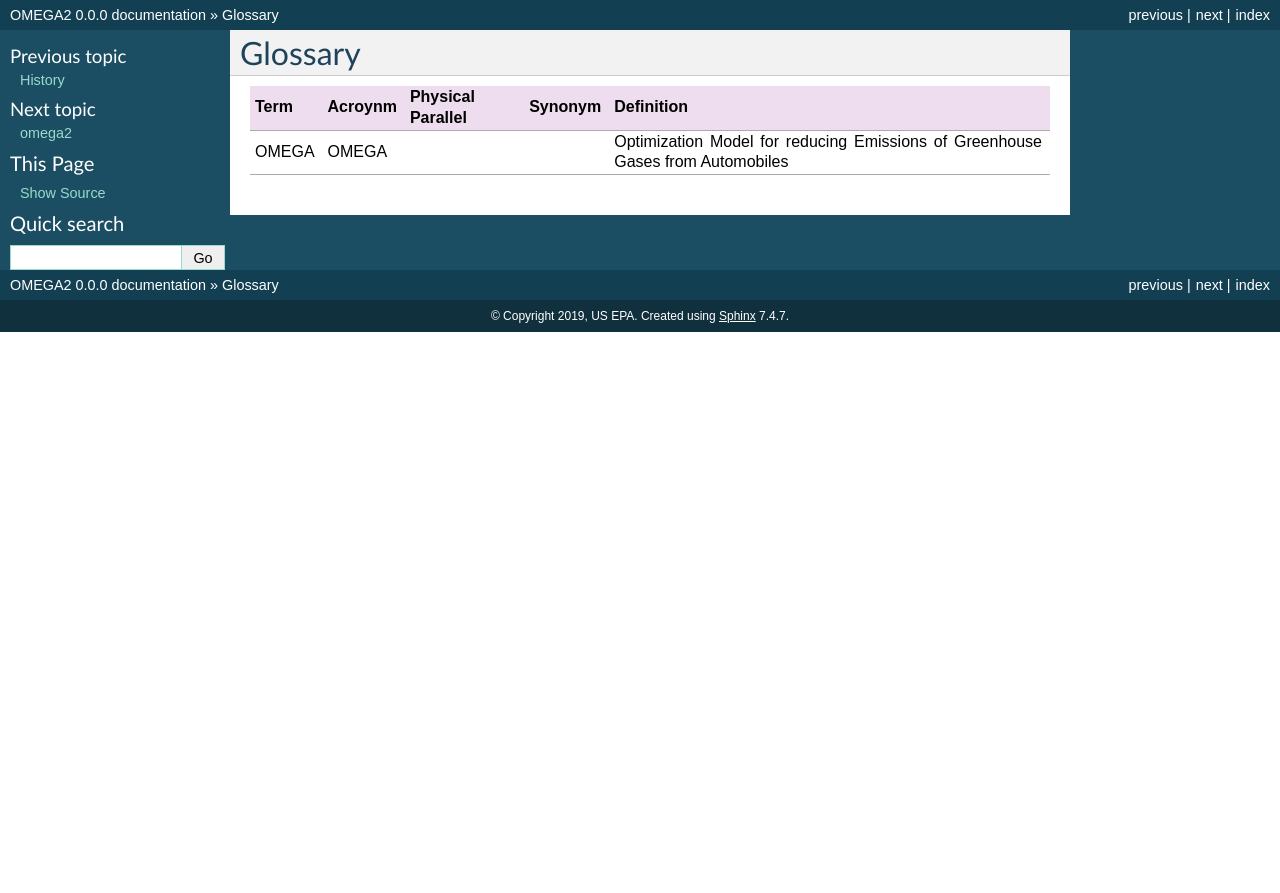
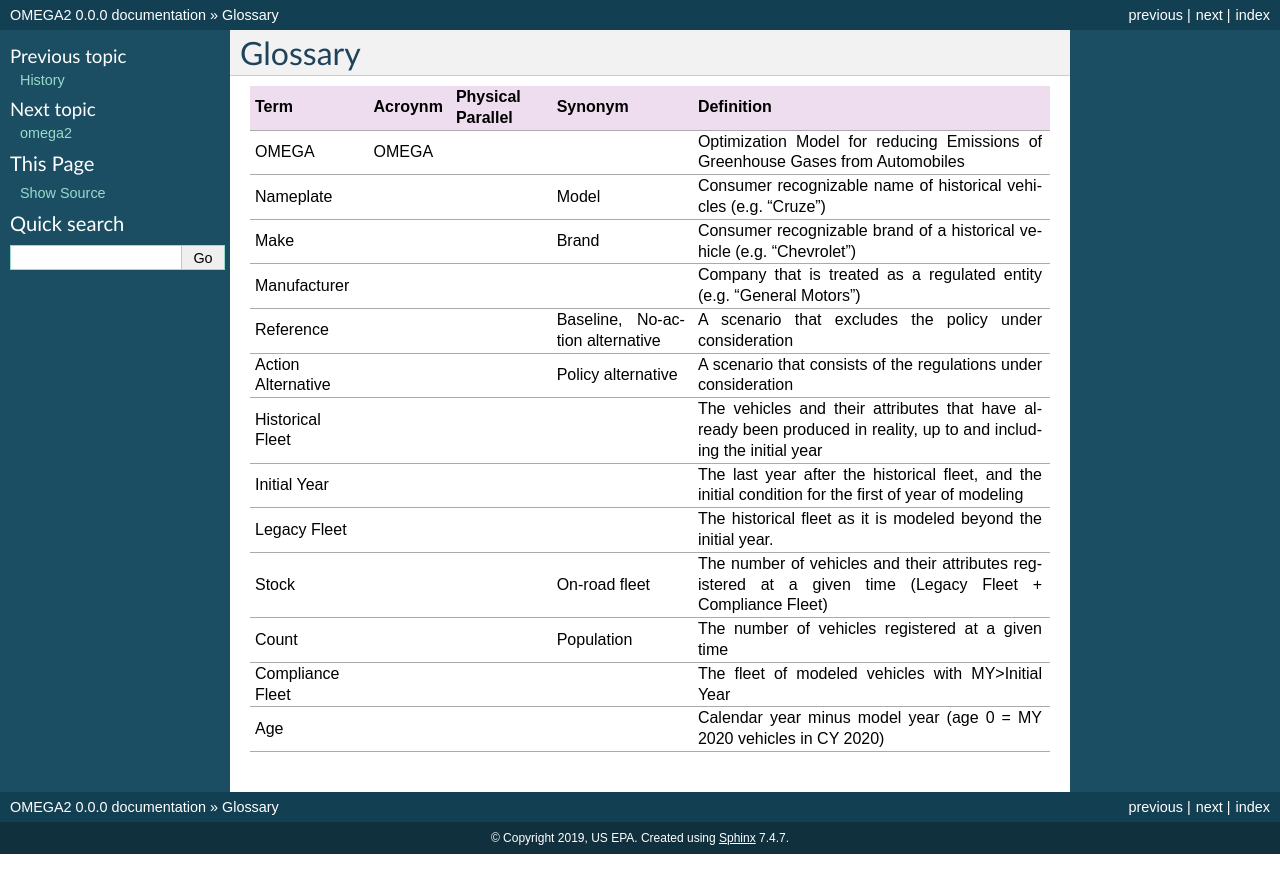
Before and after one commit to USEPA/EPA_OMEGA_Model, a Sphinx documentation site: the page built from doc/source/glossary.rst, in a window 1280 px wide. Shown: the top 893 px of the page. Built offline with Sphinx 7.4.7, drawn with Linux system fonts in a browser that asks for light colours; pages that are not in the unit, such as notebooks, are missing from menus.

Commit message:
Fill in the rest of the glossary

```diff
--- a/doc/source/glossary.rst
+++ b/doc/source/glossary.rst
@@ -1,8 +1,21 @@
 Glossary
 ========
 
-===================== ===================== ===================== ===================== =====================
-Term                  Acroynm               Physical Parallel     Synonym               Definition
-===================== ===================== ===================== ===================== =====================
-OMEGA                 OMEGA                                                             Optimization Model for reducing Emissions of Greenhouse Gases from Automobiles
-===================== ===================== ===================== ===================== =====================
+===================== ===================== ===================== ==================================== ==================================================================================================================
+Term                  Acroynm               Physical Parallel     Synonym                              Definition
+===================== ===================== ===================== ==================================== ==================================================================================================================
+OMEGA                 OMEGA                                                                            Optimization Model for reducing Emissions of Greenhouse Gases from Automobiles
+Nameplate                                                         Model                                Consumer recognizable name of historical vehicles (e.g. "Cruze")
+Make                                                              Brand                                Consumer recognizable brand of a historical vehicle (e.g. "Chevrolet")
+Manufacturer                                                                                           Company that is treated as a regulated entity (e.g. "General Motors")
+Reference                                                         Baseline,                            A scenario that excludes the policy under consideration
+                                                                  No-action alternative
+Action Alternative                                                Policy alternative                   A scenario that consists of the regulations under consideration
+Historical Fleet                                                                                       The vehicles and their attributes that have already been produced in reality, up to and including the initial year
+Initial Year                                                                                           The last year after the historical fleet, and the initial condition for the first of year of modeling
+Legacy Fleet                                                                                           The historical fleet as it is modeled beyond the initial year.
+Stock                                                             On-road fleet                        The number of vehicles and their attributes registered at a given time (Legacy Fleet + Compliance Fleet)
+Count                                                             Population                           The number of vehicles registered at a given time
+Compliance Fleet                                                                                       The fleet of modeled vehicles with MY>Initial Year
+Age                                                                                                    Calendar year minus model year (age 0 = MY 2020 vehicles in CY 2020)
+===================== ===================== ===================== ==================================== ==================================================================================================================
```
